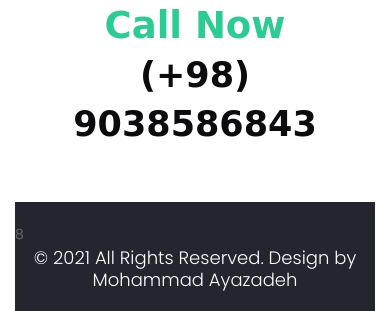
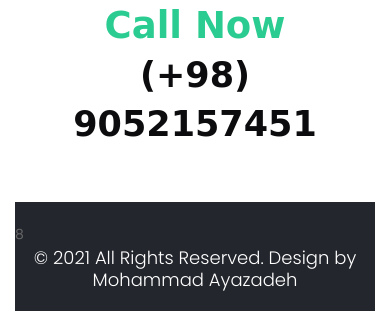
Before and after one commit to Ayazadeh/online_shop, a Django app: page /accounts/address/ in a window 390 px wide. Shown: the part 876-1187 px from the top of the page. Run offline with Django 3.2, Linux system fonts and the light colour scheme; some libraries are stand-ins or nearby versions; some web fonts are replaced.

Commit message:
change phone number

```diff
--- a/templates/basehtml.html
+++ b/templates/basehtml.html
@@ -128,7 +128,7 @@
                             <div class="col-md-6 text-center">
                                 <div class="cont_call">
                                     <h3><strong class="multi"> {% trans 'Call Now' %}</strong><br>
-                                        (+98) 9038586843
+                                        (+98) 9052157451
                                     </h3>
                                 </div>
                             </div>
```
